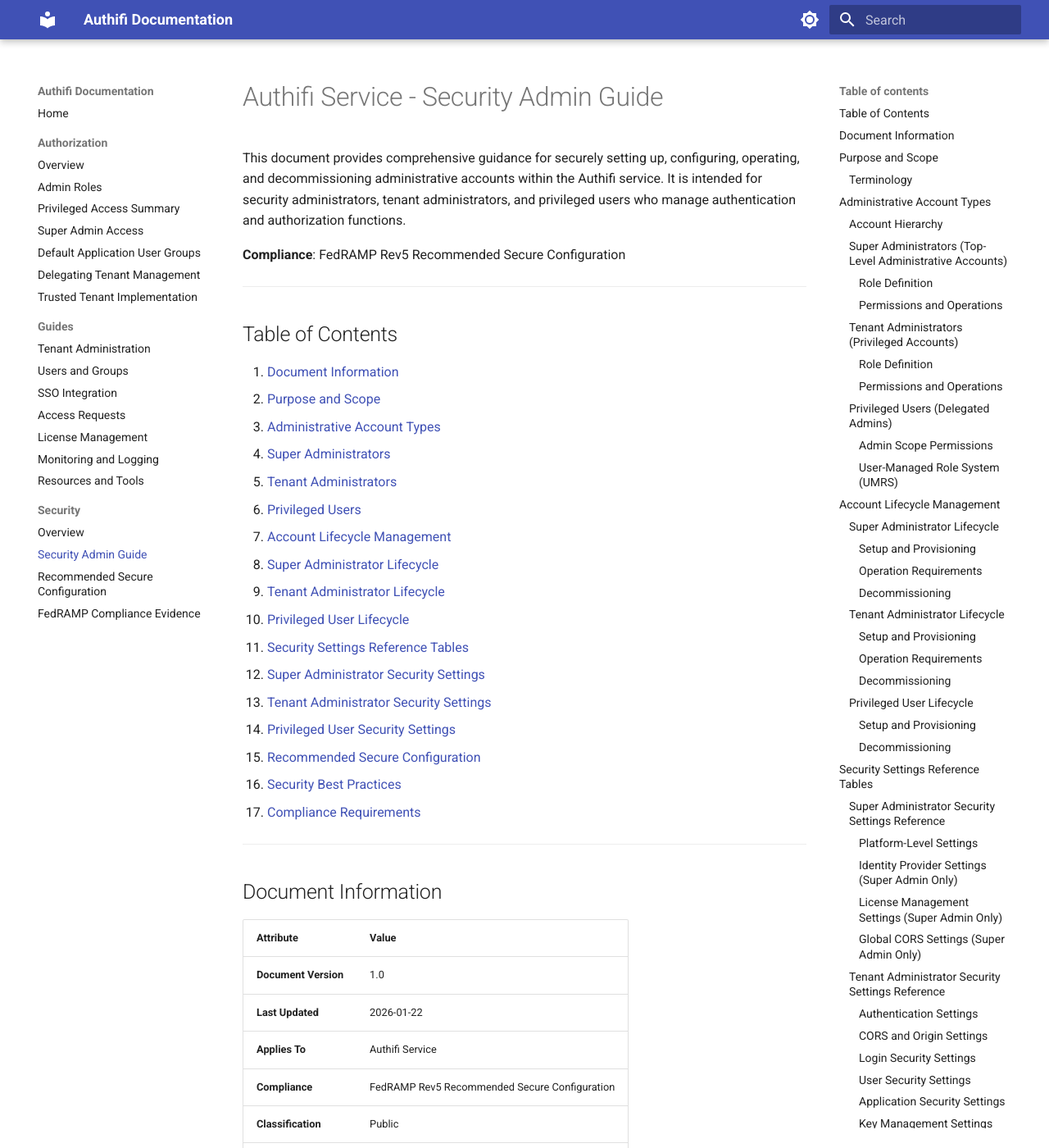
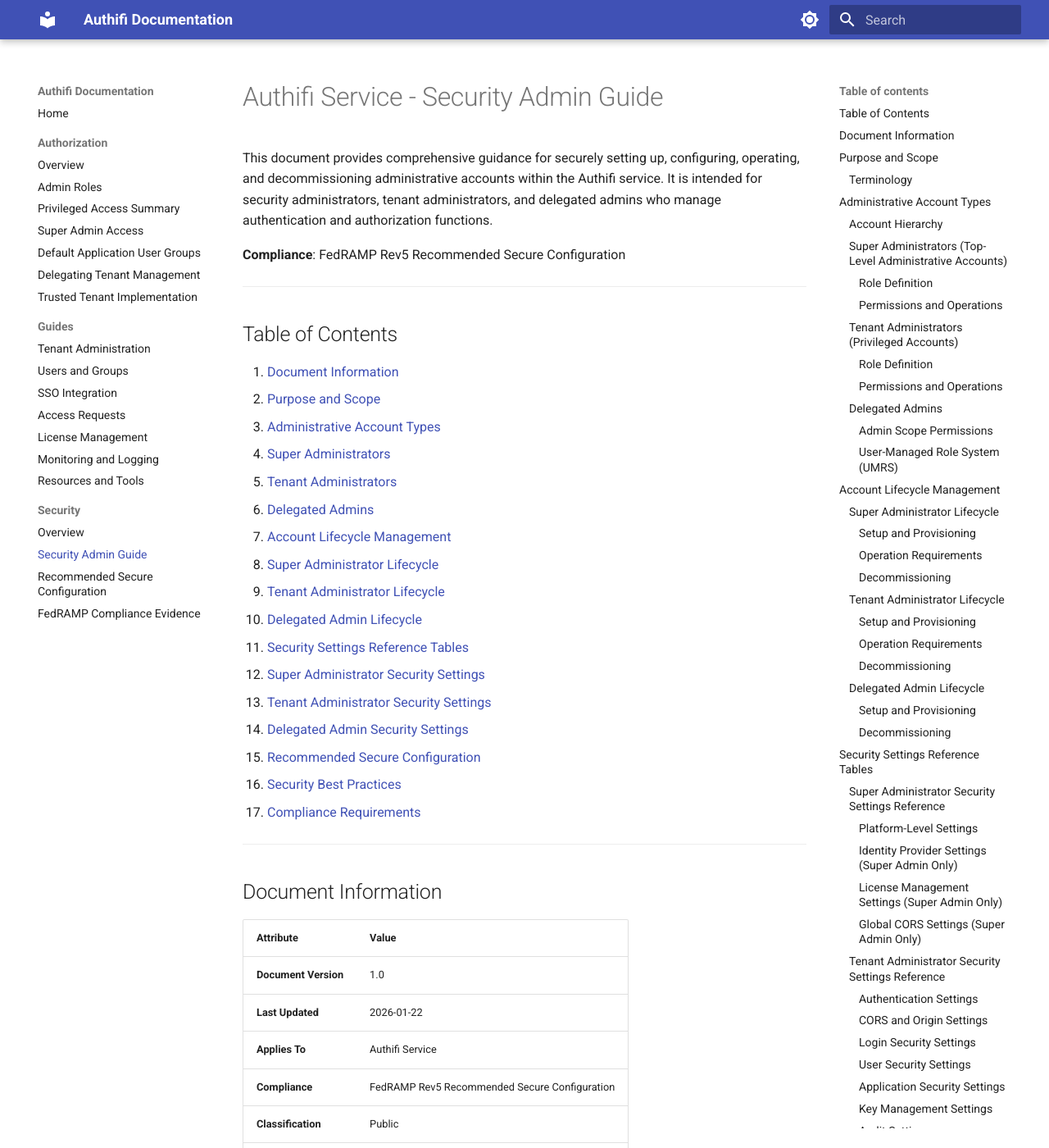
Before and after one commit to AxleResearch/authifi-docs, an MkDocs documentation site: the page built from docs/security/security-admin-guide.md, in a window 1280 px wide and 1400 px high. Shown: the whole window at 82% size. Built offline with MkDocs 1.6.1 and Material for MkDocs 9.7.7, drawn with Linux system fonts in a browser that asks for light colours; some of the changed text lies outside the part shown.

Commit message:
docs: replace Privileged Users terminology with Delegated Admins
Update remaining references to use consistent Delegated Admins
terminology throughout security documentation.

```diff
--- a/docs/security/security-admin-guide.md
+++ b/docs/security/security-admin-guide.md
@@ -1,6 +1,6 @@
 # Authifi Service - Security Admin Guide
 
-This document provides comprehensive guidance for securely setting up, configuring, operating, and decommissioning administrative accounts within the Authifi service. It is intended for security administrators, tenant administrators, and privileged users who manage authentication and authorization functions.
+This document provides comprehensive guidance for securely setting up, configuring, operating, and decommissioning administrative accounts within the Authifi service. It is intended for security administrators, tenant administrators, and delegated admins who manage authentication and authorization functions.
 
 **Compliance**: FedRAMP Rev5 Recommended Secure Configuration
 
@@ -13,15 +13,15 @@ This document provides comprehensive guidance for securely setting up, configuri
 3. [Administrative Account Types](#administrative-account-types)
    - [Super Administrators](#super-administrators-top-level-administrative-accounts)
    - [Tenant Administrators](#tenant-administrators-privileged-accounts)
-   - [Privileged Users](#privileged-users-scoped-administrators)
+   - [Delegated Admins](#delegated-admins)
 4. [Account Lifecycle Management](#account-lifecycle-management)
    - [Super Administrator Lifecycle](#super-administrator-lifecycle)
    - [Tenant Administrator Lifecycle](#tenant-administrator-lifecycle)
-   - [Privileged User Lifecycle](#privileged-user-lifecycle)
+   - [Delegated Admin Lifecycle](#delegated-admin-lifecycle)
 5. [Security Settings Reference Tables](#security-settings-reference-tables)
    - [Super Administrator Security Settings](#super-administrator-security-settings-reference)
    - [Tenant Administrator Security Settings](#tenant-administrator-security-settings-reference)
-   - [Privileged User Security Settings](#privileged-user-security-settings-reference)
+   - [Delegated Admin Security Settings](#delegated-admin-security-settings-reference)
 6. [Recommended Secure Configuration](#recommended-secure-configuration)
 7. [Security Best Practices](#security-best-practices)
 8. [Compliance Requirements](#compliance-requirements)
@@ -63,7 +63,7 @@ The guide covers any user profile with elevated permissions and action privilege
 | ------------------------ | -------------------------------------------------------------------------------------------------------------------------------------------------------------- |
 | **Super Administrator**  | Application-level administrator with full control over the Authifi platform. Highest privilege level. Can manage all tenants and platform-wide configurations. |
 | **Tenant Administrator** | Administrator with full control within a single tenant. Cannot access other tenants or super admin functions.                                               |
-| **Privileged User**      | User with specific elevated permissions (delegated admin) for particular resource types without full admin access.                                             |
+| **Delegated Admin**      | User with specific elevated permissions for particular resource types without full admin access.                                                                |
 
 > **Note**: The Authifi service codebase uses identifiers such as `DEFAULT_ROLE.SYSTEM_ADMIN` (role name: "Auth System Admin"), `systemAdmins` group, and `isSystemAdmin` checks. These refer to Super Administrator in user-facing documentation.
 
@@ -100,7 +100,7 @@ The guide covers any user profile with elevated permissions and action privilege
                                     │
                                     ▼
 ┌───────────────────────────────────────────────────────────────────┐
-│   PRIVILEGED USERS (Delegated Admins)                             │
+│   DELEGATED ADMINS (Scoped Permissions)                           │
 │   ─────────────────────────────────────────────────────────────── │
 │   • Limited to specific resource types                            │
 │   • Delegated administration via UMRS roles                       │
@@ -231,9 +231,9 @@ Tenant Administrators have full administrative control within a single tenant. T
 
 ---
 
-### Privileged Users (Delegated Admins)
+### Delegated Admins
 
-Privileged Users have elevated permissions for specific resource types without full tenant admin access. This enables delegated administration following the principle of least privilege.
+Delegated Admins have elevated permissions for specific resource types without full tenant admin access. This enables delegated administration following the principle of least privilege.
 
 #### Admin Scope Permissions
 
@@ -426,7 +426,7 @@ UMRS enables resource-level delegation where designated managers can grant speci
 
 ---
 
-### Privileged User Lifecycle
+### Delegated Admin Lifecycle
 
 #### Setup and Provisioning
 
@@ -565,7 +565,7 @@ The following settings are controlled by Tenant Administrators (and Super Admini
 
 ---
 
-### Privileged User Security Settings Reference
+### Delegated Admin Security Settings Reference
 
 The following capabilities are available to users with specific `admin::*` permissions.
 
@@ -722,7 +722,7 @@ Use this endpoint to retrieve current tenant configuration for comparison agains
 | ----------------------------------------------------- | -------------------------------------------------------------------------------------------------------------------------------------------------------------------------------------------------- | ------------------------------------------------ |
 | **FRR-RSC-01**: Top-Level Admin Accounts Guidance     | [Super Administrators](#super-administrators-top-level-administrative-accounts), [Super Administrator Lifecycle](#super-administrator-lifecycle)                                                   | Access, configuration, operation, decommission   |
 | **FRR-RSC-02**: Top-Level Admin Security Settings     | [Super Administrator Security Settings Reference](#super-administrator-security-settings-reference)                                                                                                | All super admin-only settings and implications   |
-| **FRR-RSC-03**: Privileged Accounts Security Settings | [Tenant Administrator Security Settings Reference](#tenant-administrator-security-settings-reference), [Privileged User Security Settings Reference](#privileged-user-security-settings-reference) | All privileged account settings and implications |
+| **FRR-RSC-03**: Privileged Accounts Security Settings | [Tenant Administrator Security Settings Reference](#tenant-administrator-security-settings-reference), [Delegated Admin Security Settings Reference](#delegated-admin-security-settings-reference) | All privileged account settings and implications |
 | **FRR-RSC-04**: Secure Defaults on Provisioning       | [Recommended Secure Configuration](#recommended-secure-configuration)                                                                                                                              | Default values table                             |
 | **FRR-RSC-05**: Comparison Capability                 | [Configuration Comparison API](#configuration-comparison-api)                                                                                                                                      | API endpoint for comparison                      |
 | **FRR-RSC-06**: Export Capability                     | [Configuration Export](#configuration-export)                                                                                                                                                      | UI and API export                                |
```
Also changed, not shown: docs/security/README.md (+3 -3 lines).
